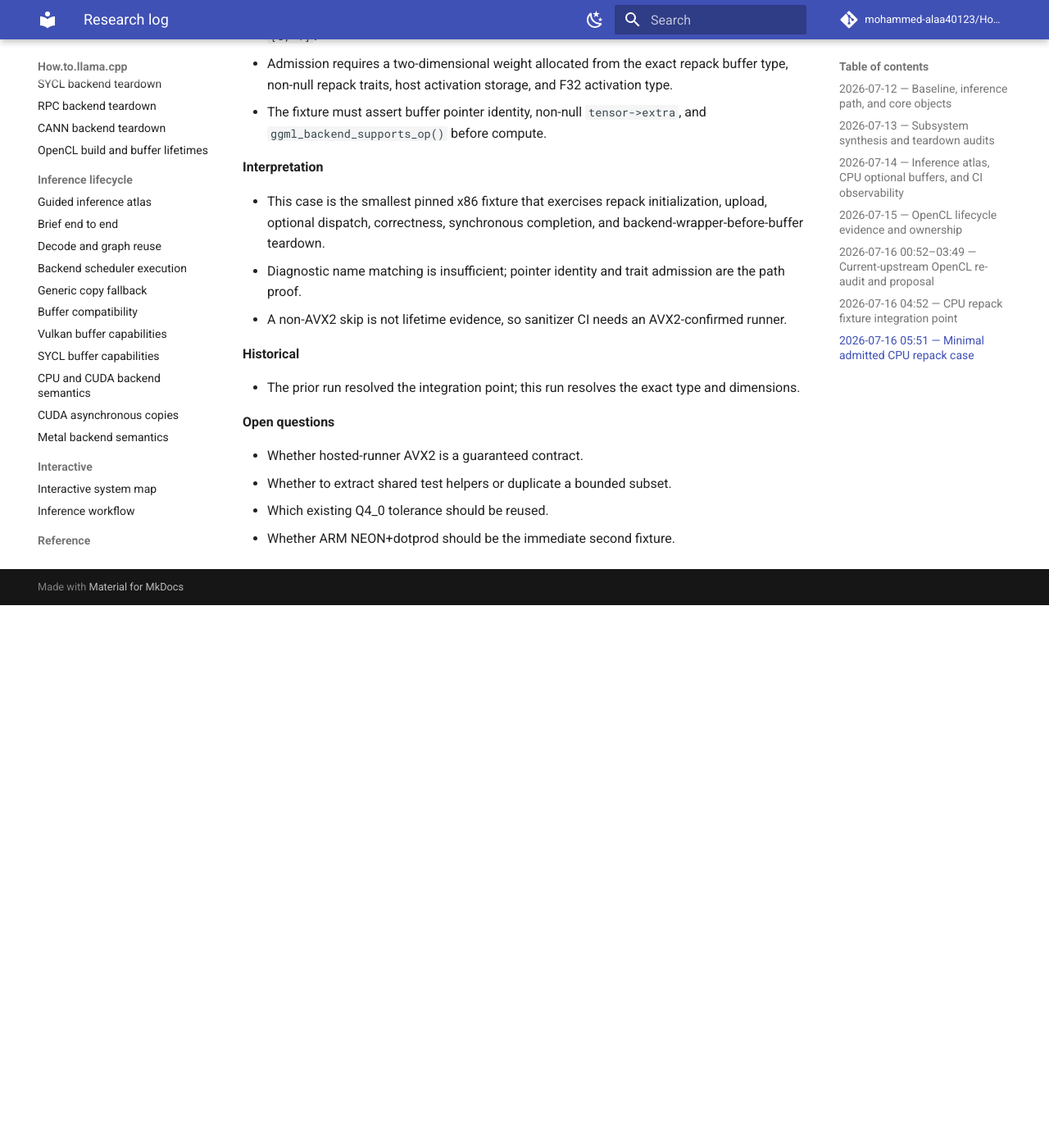
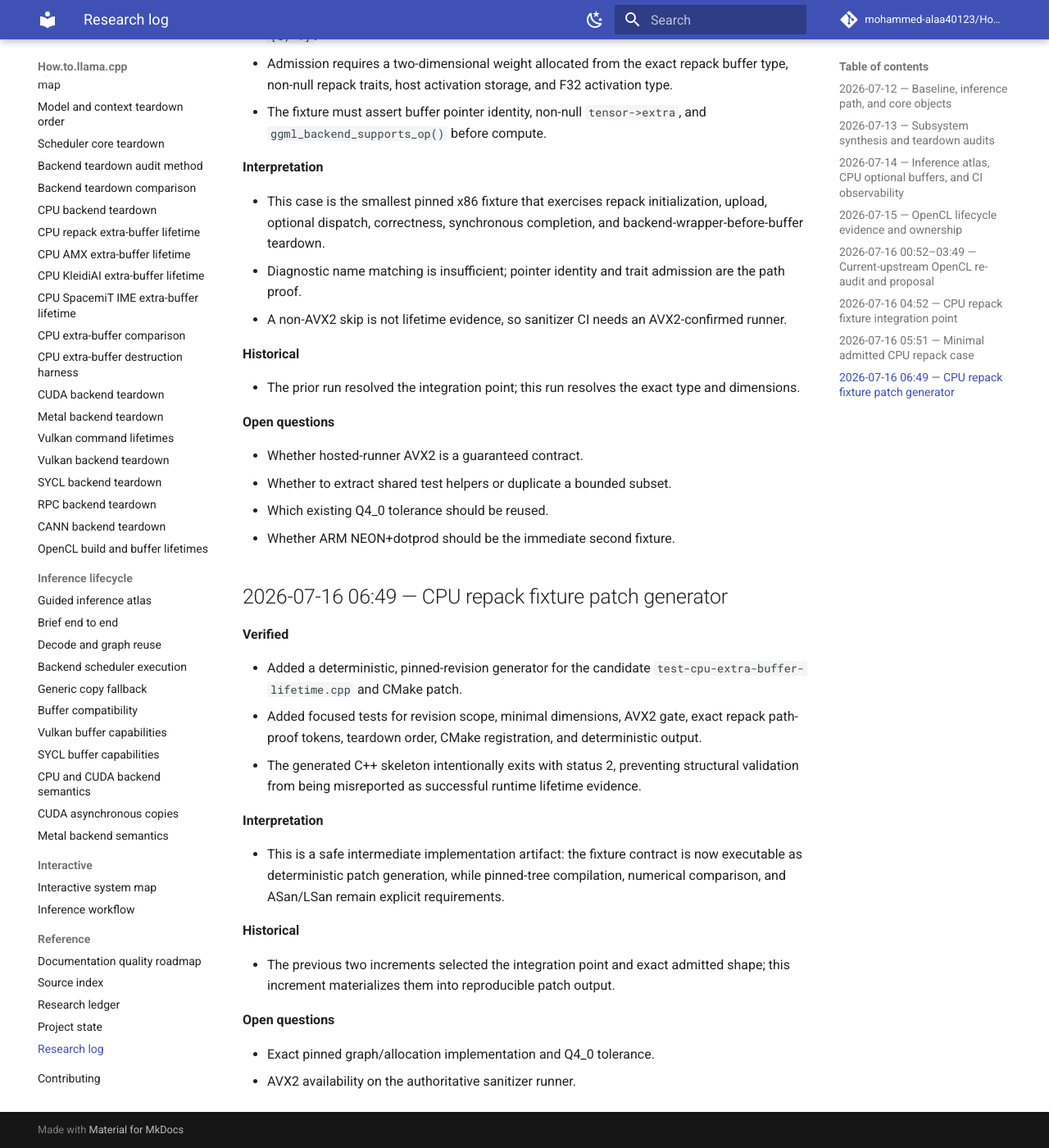
Before and after one commit to mohammed-alaa40123/How.to.llama.cpp, an MkDocs documentation site: the page built from docs/reference/research-log.md, in a window 1280 px wide and 1400 px high, scrolled down 3018 px. Shown: the whole window at 82% size. Built offline with MkDocs 1.6.1 and Material for MkDocs 9.7.7, drawn with Linux system fonts in a browser that asks for light colours; comment, search, counter and statistics services are not loaded; before the commit the page ends 3756 px from its top, so only the background shows below that.

Commit message:
Log CPU repack fixture generator increment

```diff
--- a/docs/reference/research-log.md
+++ b/docs/reference/research-log.md
@@ -104,3 +104,24 @@
 - Whether to extract shared test helpers or duplicate a bounded subset.
 - Which existing Q4_0 tolerance should be reused.
 - Whether ARM NEON+dotprod should be the immediate second fixture.
+
+## 2026-07-16 06:49 — CPU repack fixture patch generator
+
+**Verified**
+
+- Added a deterministic, pinned-revision generator for the candidate `test-cpu-extra-buffer-lifetime.cpp` and CMake patch.
+- Added focused tests for revision scope, minimal dimensions, AVX2 gate, exact repack path-proof tokens, teardown order, CMake registration, and deterministic output.
+- The generated C++ skeleton intentionally exits with status 2, preventing structural validation from being misreported as successful runtime lifetime evidence.
+
+**Interpretation**
+
+- This is a safe intermediate implementation artifact: the fixture contract is now executable as deterministic patch generation, while pinned-tree compilation, numerical comparison, and ASan/LSan remain explicit requirements.
+
+**Historical**
+
+- The previous two increments selected the integration point and exact admitted shape; this increment materializes them into reproducible patch output.
+
+**Open questions**
+
+- Exact pinned graph/allocation implementation and Q4_0 tolerance.
+- AVX2 availability on the authoritative sanitizer runner.
```
